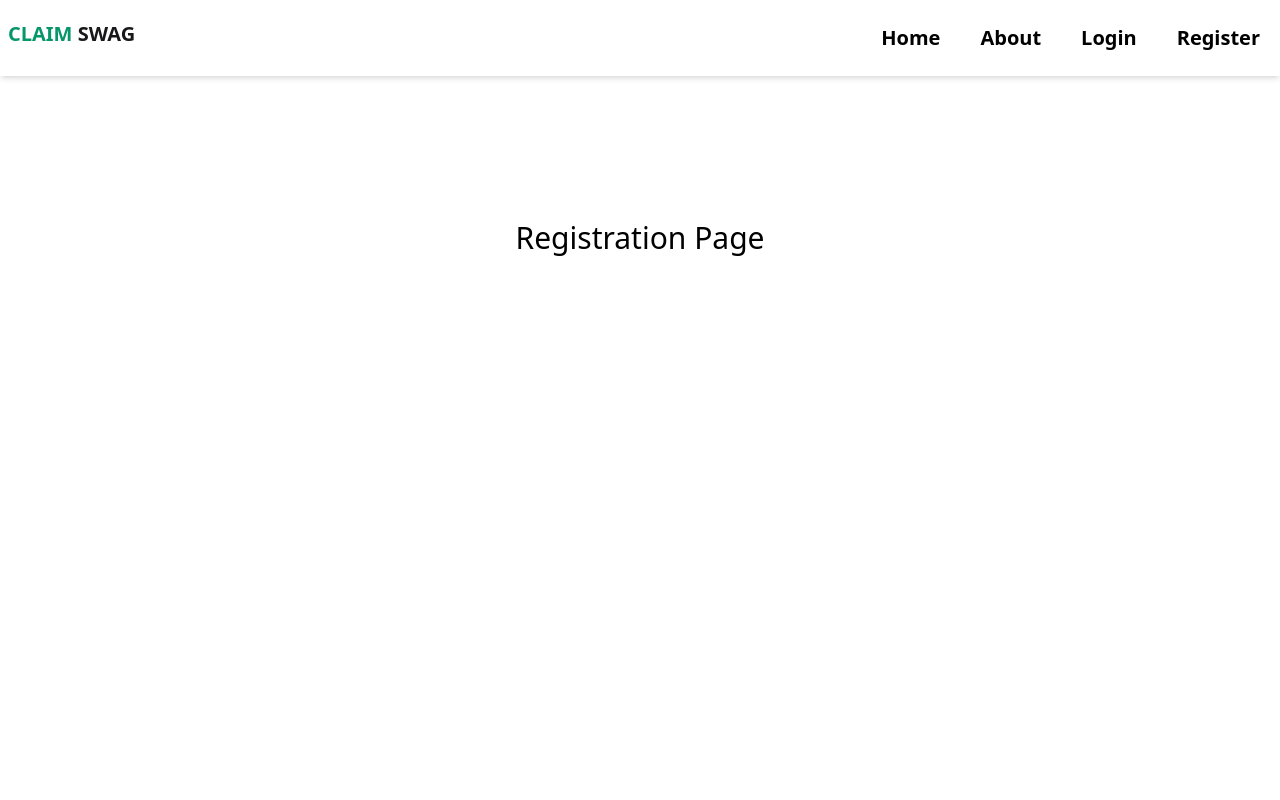
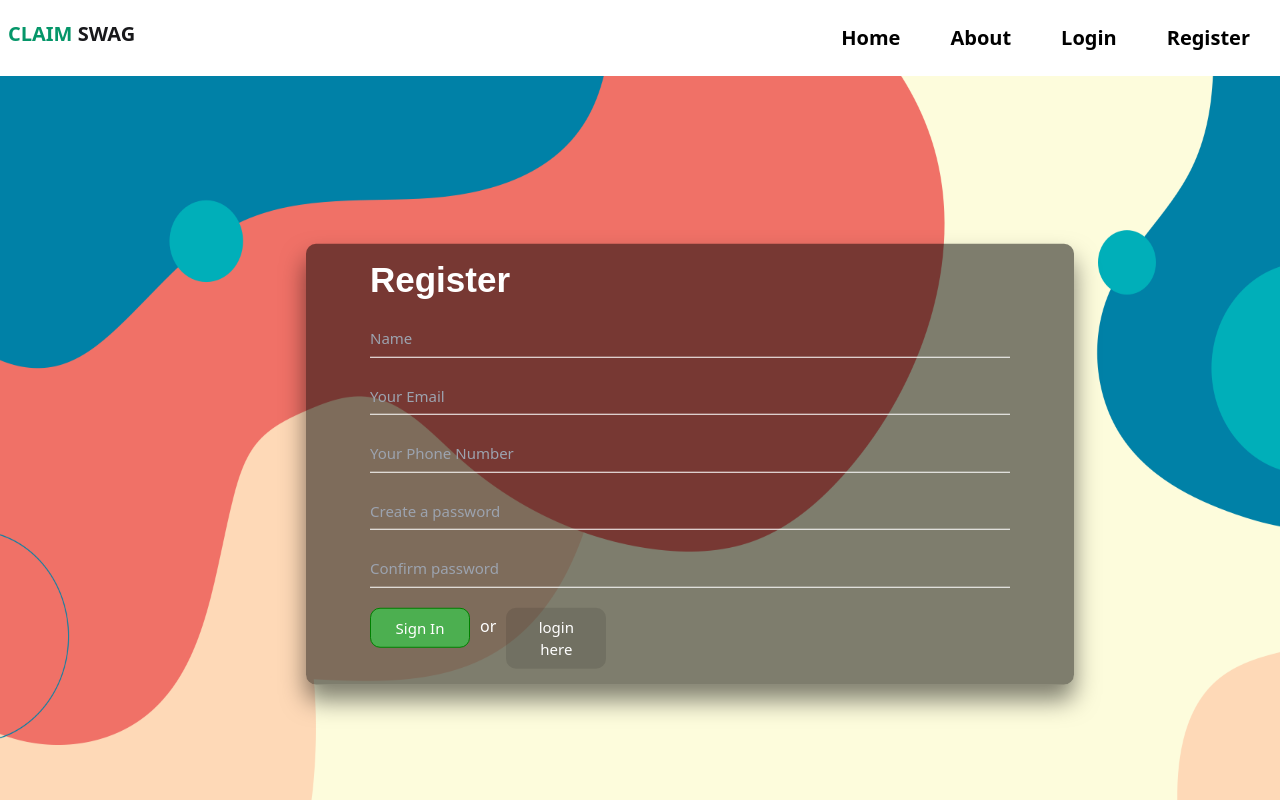
Before and after one commit to ZiaCodes/claim-prize, a React (Create React App) app in the folder client/: page /register in a window 1280 px wide. Built offline with nearby package versions, Linux system fonts and the light colour scheme.

Commit message:
Add some AmazingFeature

```diff
--- a/client/src/components/register.jsx
+++ b/client/src/components/register.jsx
@@ -1,16 +1,44 @@
 import React from 'react';
-
+import "../styles/register.css";
+import registration_img from "../assets/registration_img.png";
 import Navbar from './nav';
 
+
 const register = () => {
-  return <>
-  < Navbar />
+  return (
+    <><Navbar /><div className="registration">
+        <img src={registration_img} alt="registration"  className="registrationImage" />
 
-  <div className='flex flex-col justify-center items-center py-36'>
-      <p className='text-3xl'>Registration Page</p>
+      <div className="registrationForm">
+        <div>
+          <h1 className='header'>Register</h1>
+        </div>
+        <div className="regFormInput">
+          <input type="text" placeholder="Name" required="*" className="regUFormInput" />
+        </div>
+        <div className="regFormInput">
+          <input type="email" placeholder="Your Email" required="*" className="regUFormInput" />
+        </div>
+        <div className="regFormInput">
+          <input type="email" placeholder="Your Phone Number" className="regUFormInput" />
+        </div>
+        <div className="regFormInput">
+          <input type="email" placeholder="Create a password" required="" className="regUFormInput" />
+        </div>
+        <div className="regFormInput">
+          <input type="email" placeholder="Confirm password" required="" className="regUFormInput" />
+        </div>
+
+        <ul className="regSignin">
+          <li><button className="btn">Sign In</button></li>
+          <li><h4 className="or">or</h4></li>
+          <li><button className="btn" className="log">login here</button></li>
+        </ul>
       </div>
+    </div>
+    </>
 
-  </>;
+  );
 };
 
 export default register;
--- /dev/null
+++ b/client/src/styles/register.css
@@ -0,0 +1,122 @@
+.registration{
+    position: relative;
+}
+
+.header{
+    text-align:justify;
+    font: 35px Arial, sans-serif;
+    font-weight: bold;
+    padding: 0;
+    color: #fff;
+    padding-bottom: 20px;
+
+
+}
+
+.registrationForm{
+    position: fixed;
+  top: 50%;
+  left: 50%;
+  width: 500px;
+  padding: 40px;
+  transform: translate(-50%, -50%);
+  background: rgba(0,0,0,.5);
+  box-sizing: border-box;
+  box-shadow: 0 15px 25px rgba(0,0,0,.5);
+  border-radius: 10px;
+
+}
+.registrationImage{
+    height: 100%;
+    width: 100%;
+    position: fixed;
+
+}
+.registrationForm .regFormInput{
+    position: relative;
+}
+.registrationForm .regUFormInput{
+    width: 100%;
+    padding: 7px 0;
+    font-size: 15px;
+    color: #fff;
+    margin-bottom: 20px;
+    border: none;
+    border-bottom: 1px solid #fff;
+    outline: none;
+    background: transparent;
+
+}
+.regSignin .btn{
+    background-color: #4CAF50; /* Green */
+    border: 1px solid green;
+    color: white;
+    padding: 8px 15px;
+    text-decoration: none;
+    font-size: 15px;
+    cursor: pointer;
+    width: 100px;
+    border-radius: 10px;
+
+}
+ul {
+    padding: 5px;
+ }
+ li {
+    float: left;
+    width: auto;
+    list-style: outside none none;
+    margin-right: 10px;
+ }
+
+.regSignin .btn:hover{
+    background-color: #3e8e41;
+}
+
+.log{
+    background-color: rgba(0, 0, 0, 0.1);
+    color: white;
+    padding: 8px 15px;
+    text-decoration: none;
+    font-size: 15px;
+    cursor: pointer;
+    width: 100px;
+    border-radius: 10px;
+}
+.log:hover{
+    background-color: #fff;
+    color: black;
+    text-decoration: underline black ;
+}
+
+.or{
+    padding-top: 6px;
+    color: #fff;
+}
+
+
+@media screen and (min-width: 368px) and (max-width: 992px) {
+    .registrationForm {
+        padding: 1rem 4rem;
+        margin: 5%;
+        margin-left: 0;
+        align-items: center;
+        width: 70%;
+    }
+
+
+}
+
+@media screen and (min-width: 1000px) and (max-width:1500px){
+
+
+    .registrationForm {
+        padding: 1rem 4rem;
+        margin: 5%;
+        margin-left: 0;
+        margin-left: 50px;
+        width: 60%;
+
+    }
+
+}
```
Also changed, not shown: client/src/assets/registration_img.png (added), 1 other file (tests, documents, lock files or other folders).
